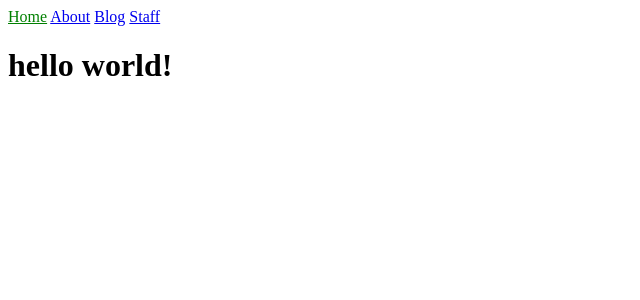
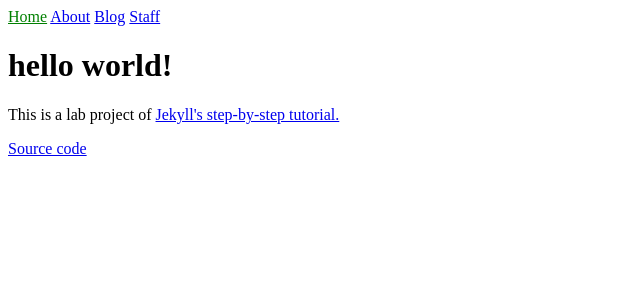
Before and after one commit to brlin-tw/hello-jekyll, a Jekyll site: the page built from index.html, in a window 1280 px wide. Shown: the top 300 px of the page, without its empty margins (0-640 px from the left). Built offline with Jekyll 4.4.1, drawn with Linux system fonts in a browser that asks for light colours.

Commit message:
feat(index): Add project information
Signed-off-by: 林博仁(Buo-ren Lin) <buo.ren.lin@gmail.com>

```diff
--- a/index.html
+++ b/index.html
@@ -2,3 +2,11 @@
 title: Home
 ---
 <h1>{{ "Hello World!" | downcase }}</h1>
+
+<p>
+  This is a lab project of <a href="https://jekyllrb.com/docs/step-by-step/01-setup/">Jekyll's step-by-step tutorial.</a>
+</p>
+
+<p>
+  <a href="https://gitlab.com/brlin/hello-jekyll">Source code</a>
+</p>
```
